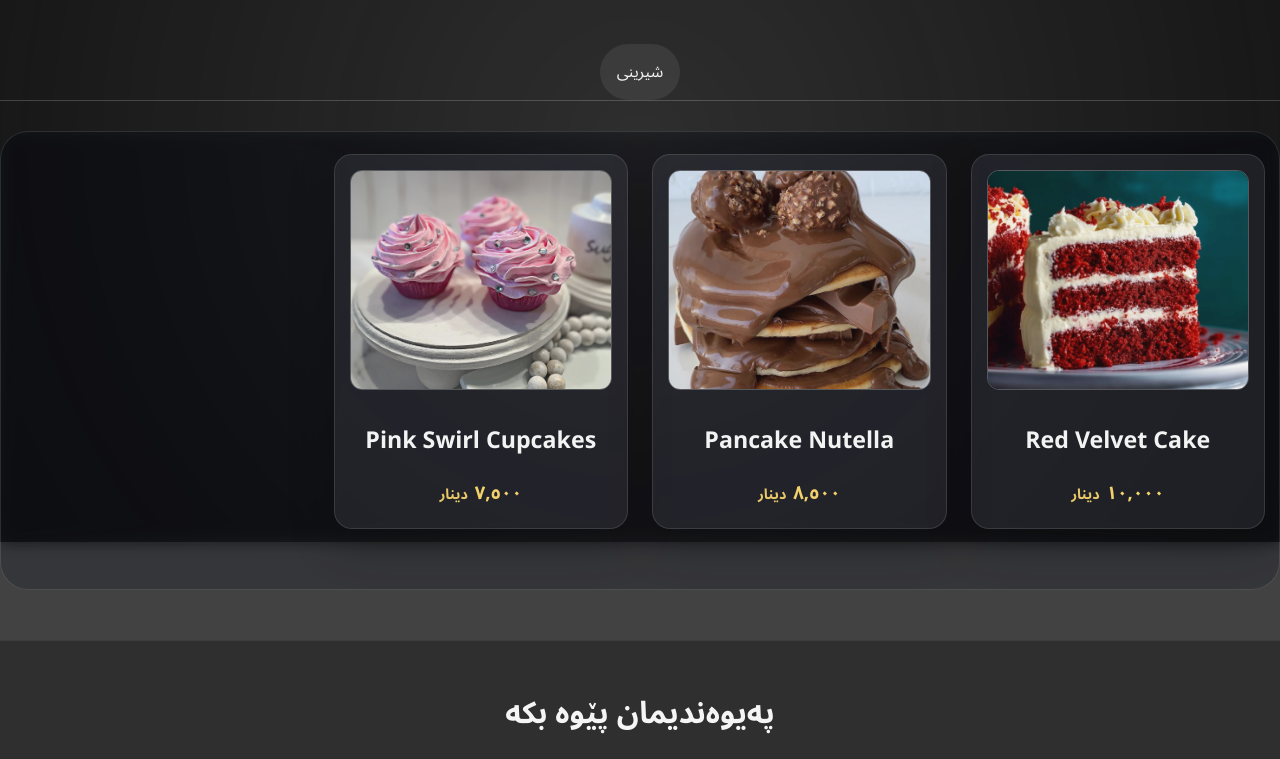
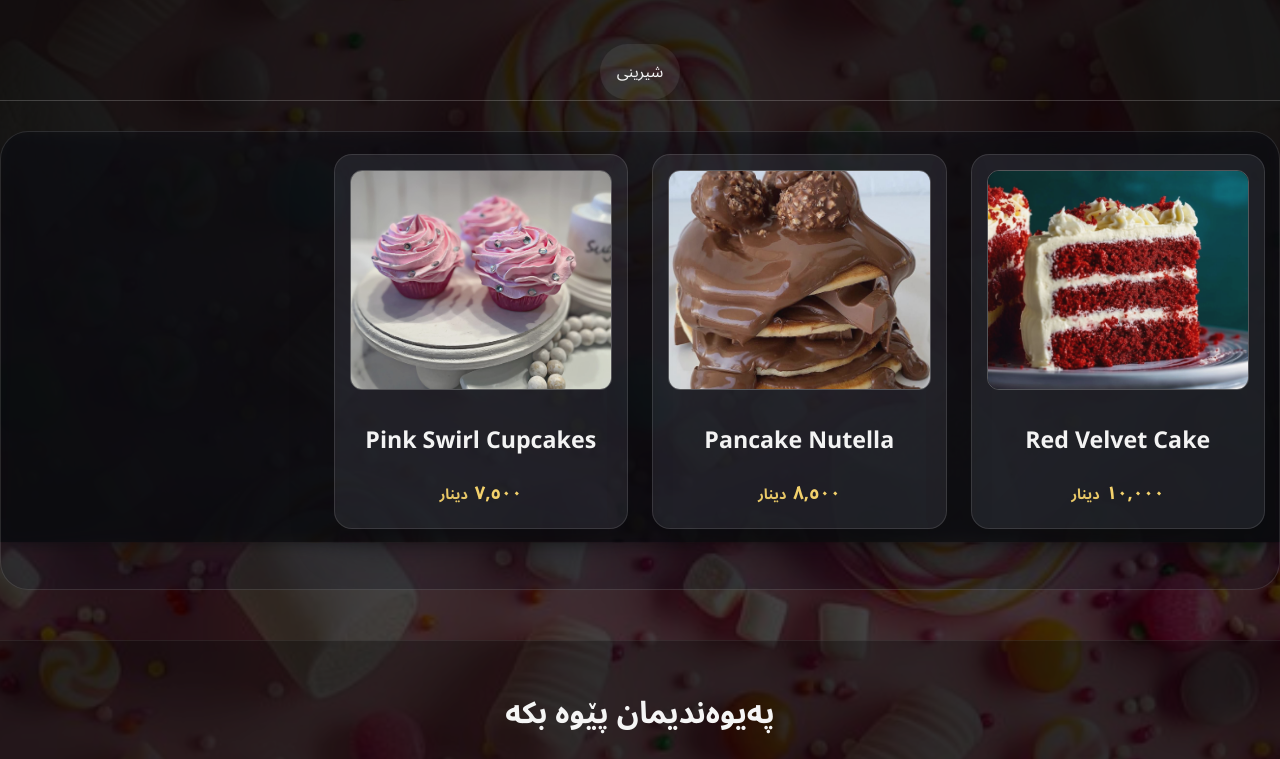
Before and after one commit to darvanbnay/shiriniwaran, a plain HTML site: page index.html in a window 1280 px wide. Shown: the part 258-1017 px from the top of the page. Drawn offline with Linux system fonts and the light colour scheme.

Commit message:
Change background image path in style.css
Updated background image path in style.css.

```diff
--- a/style.css
+++ b/style.css
@@ -13,7 +13,7 @@ body {
     color: #fff;
     min-height: 100vh;
     overflow-x: hidden;
-    background: linear-gradient(rgba(0, 0, 0, 0.74), rgba(0, 0, 0, 0.74)), url('assets/back.jpg') center/cover no-repeat fixed;
+    background: linear-gradient(rgba(0, 0, 0, 0.74), rgba(0, 0, 0, 0.74)), url('back.jpg') center/cover no-repeat fixed;
     background-blend-mode: multiply;
     filter: saturate(0.95) contrast(0.92);
 }
```
